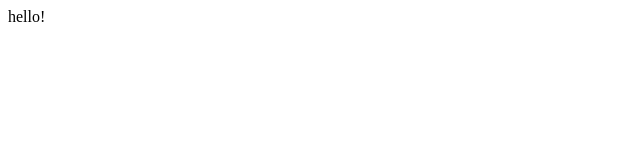
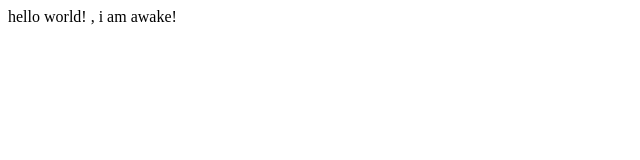
Before and after one commit to murb-dev/mt-dev, a plain HTML site: page index.html in a window 1280 px wide. Shown: the whole page, without its empty margins (0-640 px from the left). Drawn offline with Linux system fonts and the light colour scheme.

Commit message:
Update index.html

```diff
--- a/index.html
+++ b/index.html
@@ -1 +1 @@
-<p>hello!</p>
+<p1>hello world! , i am awake!</p1>
```
